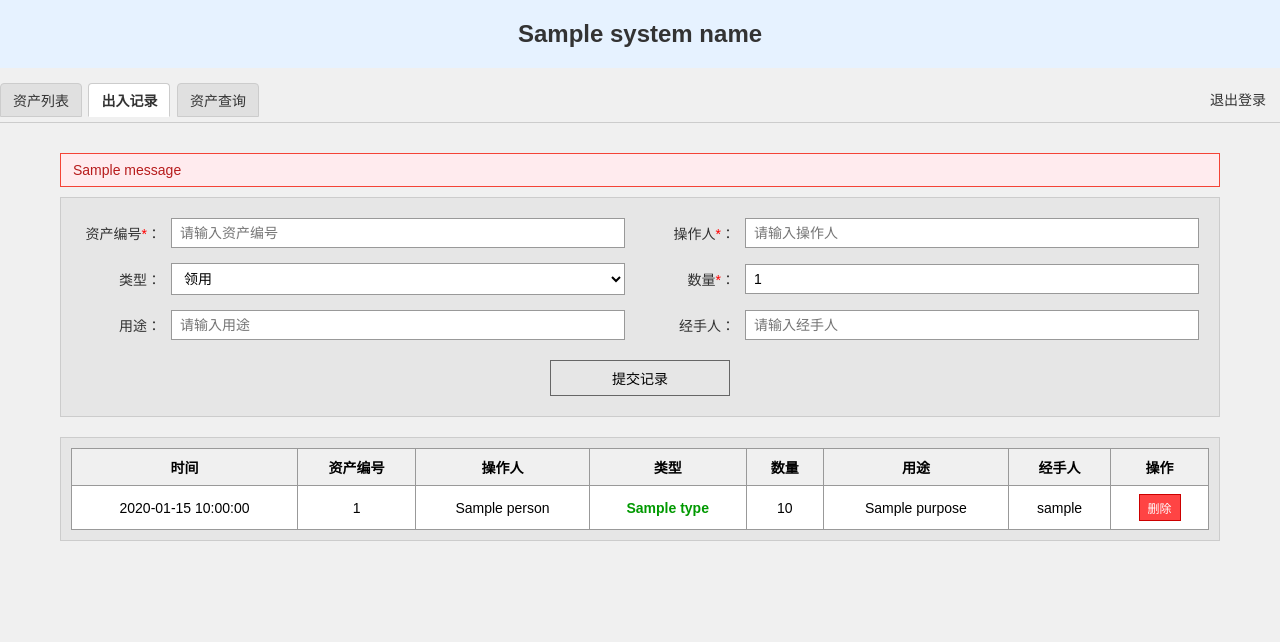
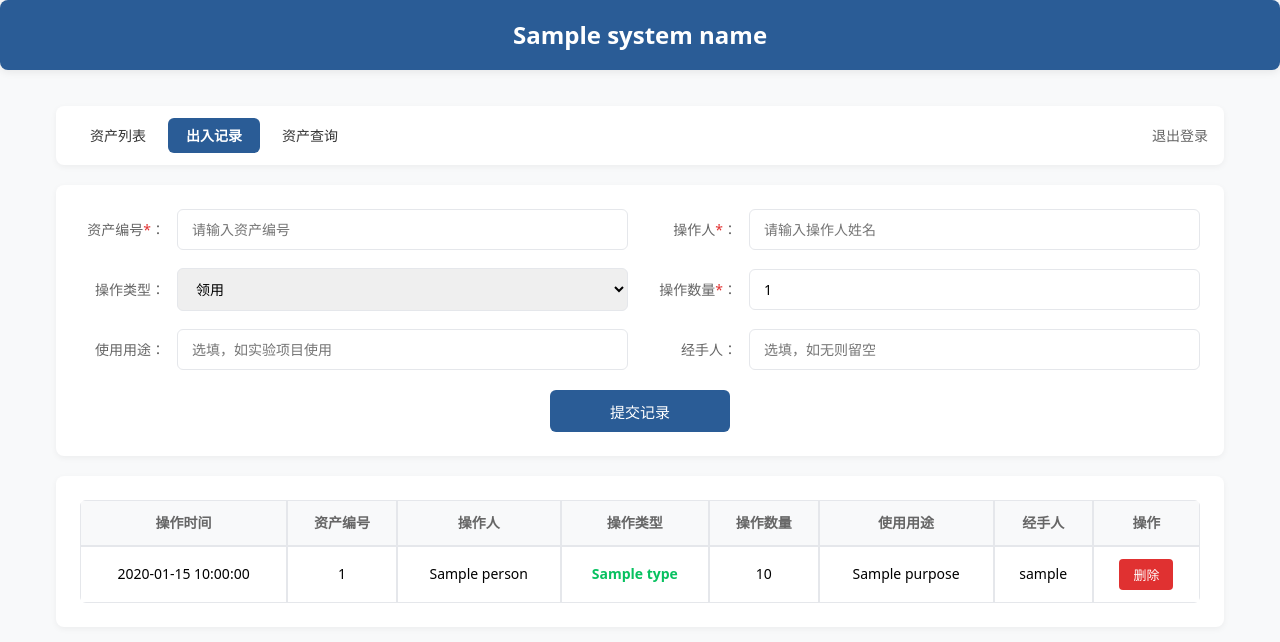
Before and after one commit to liuhuaqing446/lab-asset, a Flask app: template templates/record.html in a window 1280 px wide. Shown: the top 642 px of the page. Run offline with Flask 3, Linux system fonts and the light colour scheme; the visitor is signed in with stand-in values (Sample User, id 1); tables that the repository leaves empty or names only in its code hold one stand-in row (values such as "Sample post"); the template is opened without the code that fills it: most values are stand-ins (such as "Sample title", 1, 10 or a date in 2020); one stand-in notice (Sample message) is shown.

Commit message:
Update record.html

```diff
--- a/templates/record.html
+++ b/templates/record.html
@@ -5,200 +5,85 @@
 <meta name="viewport" content="width=device-width, initial-scale=1.0,user-scalable=no">
 <title>{{system_name}}</title>
 <style>
-/* 全局样式，与index.html完全统一 */
-* {
-  box-sizing: border-box;
-  margin: 0;
-  padding: 0;
-  font-family: "Microsoft YaHei", Arial, sans-serif;
-}
-body {
-  background: #f0f0f0;
-}
-.container {
-  max-width: 1200px;
-  margin: 0 auto;
-  padding: 20px;
-}
-.header {
-  background: #e6f2ff;
-  padding: 20px;
-  text-align: center;
-  font-size: 24px;
-  font-weight: bold;
-  color: #333;
-  margin-bottom: 10px;
-}
-.nav {
-  background: #f0f0f0;
-  padding: 5px 0;
-  margin-bottom: 10px;
-  border-bottom: 1px solid #ccc;
-}
-.nav a {
-  display: inline-block;
-  padding: 6px 12px;
-  background: #e0e0e0;
-  border: 1px solid #ccc;
-  border-radius: 4px 4px 0 0;
-  text-decoration: none;
-  color: #333;
-  font-size: 14px;
-  margin-right: 2px;
-}
-.nav a.active {
-  background: #fff;
-  border-bottom: 1px solid #fff;
-  font-weight: bold;
-}
-.nav .logout {
-  float: right;
-  background: transparent;
-  border: none;
-  color: #333;
-}
-.form-box {
-  background: #e6e6e6;
-  padding: 20px;
-  border: 1px solid #ccc;
-  margin-bottom: 20px;
-}
-.form-grid {
-  display: grid;
-  grid-template-columns: 1fr 1fr;
-  gap: 15px 30px;
-  margin-bottom: 20px;
-}
-.form-group {
-  display: flex;
-  align-items: center;
-  gap: 10px;
-}
-.form-group label {
-  width: 80px;
-  text-align: right;
-  font-size: 14px;
-  color: #333;
-}
-.form-group input, .form-group select {
-  flex: 1;
-  padding: 6px 8px;
-  border: 1px solid #999;
-  font-size: 14px;
-  background: #fff;
-}
-.btn-submit {
-  display: block;
-  width: 180px;
-  height: 36px;
-  margin: 0 auto;
-  background: #e6e6e6;
-  border: 1px solid #666;
-  font-size: 14px;
-  cursor: pointer;
-}
-.table-box {
-  background: #e6e6e6;
-  padding: 10px;
-  border: 1px solid #ccc;
-}
-table {
-  width: 100%;
-  border-collapse: collapse;
-  border: 1px solid #999;
-  background: #fff;
-}
-th, td {
-  border: 1px solid #999;
-  padding: 8px 12px;
-  text-align: center;
-  font-size: 14px;
-  white-space: nowrap;
-}
-th {
-  background: #f0f0f0;
-  font-weight: bold;
-}
-.type-in {
-  color: #009900;
-  font-weight: bold;
-}
-.type-out {
-  color: #cc0000;
-  font-weight: bold;
-}
-.btn-delete {
-  background: #ff4444;
-  color: #fff;
-  border: 1px solid #cc0000;
-  padding: 4px 8px;
-  font-size: 12px;
-  cursor: pointer;
-}
-.flash {
-  padding: 8px 12px;
-  margin-bottom: 10px;
-  background: #ffebee;
-  color: #b71c1c;
-  border: 1px solid #f44336;
-  font-size: 14px;
-}
-@media (max-width: 768px) {
-  .form-grid {
-    grid-template-columns: 1fr;
-  }
-  .form-group label {
-    width: 70px;
-  }
-  table {
-    display: block;
-    overflow-x: auto;
-  }
+* {box-sizing:border-box;margin:0;padding:0;font-family:system-ui, "Microsoft YaHei", sans-serif;}
+body {background:#f8f9fa;line-height:1.4;}
+/* 容器 */
+.container {max-width:1200px;margin:0 auto;padding:16px;}
+/* 头部 */
+.header {background:#2a5c96;color:#fff;padding:18px;text-align:center;font-size:24px;font-weight:600;box-shadow:0 2px 8px rgba(0,0,0,0.08);margin-bottom:20px;border-radius:8px;}
+/* 导航 */
+.nav {background:#fff;padding:12px 16px;border-radius:8px;box-shadow:0 2px 6px rgba(0,0,0,0.05);margin-bottom:20px;display:flex;align-items:center;gap:4px;}
+.nav a {padding:8px 18px;border-radius:6px;text-decoration:none;color:#333;font-size:14px;transition:all 0.2s ease;}
+.nav a.active {background:#2a5c96;color:#fff;font-weight:600;}
+.nav a:hover:not(.active):not(.logout) {background:#f5f7fa;color:#2a5c96;}
+.nav a.logout {margin-left:auto;color:#666;padding:8px 0;}
+.nav a.logout:hover {color:#2a5c96;background:transparent;}
+/* 表单盒子 */
+.form-box {background:#fff;padding:24px;border-radius:8px;box-shadow:0 2px 6px rgba(0,0,0,0.05);margin-bottom:20px;}
+.form-grid {display:grid;grid-template-columns:1fr 1fr;gap:18px 24px;}
+.form-group {display:flex;align-items:center;gap:12px;}
+.form-group label {width:85px;text-align:right;font-size:14px;color:#666;}
+.form-group label span {color:#e03131;}
+.form-group input, .form-group select {flex:1;padding:10px 14px;border:1px solid #e5e7eb;border-radius:6px;font-size:14px;transition:all 0.2s ease;outline:none;}
+.form-group input:focus, .form-group select:focus {border-color:#2a5c96;box-shadow:0 0 0 3px rgba(42,92,150,0.1);}
+.btn-submit {width:180px;height:42px;margin:20px auto 0;display:block;background:#2a5c96;color:#fff;border:none;border-radius:6px;font-size:15px;cursor:pointer;transition:all 0.2s ease;}
+.btn-submit:hover {background:#234b7a;transform:translateY(-1px);}
+.btn-submit:active {transform:translateY(0);}
+/* 表格盒子 */
+.table-box {background:#fff;padding:24px;border-radius:8px;box-shadow:0 2px 6px rgba(0,0,0,0.05);overflow-x:auto;}
+table {width:100%;border-collapse:separate;border-spacing:0;border-radius:6px;overflow:hidden;}
+th, td {border:1px solid #e5e7eb;padding:12px 14px;text-align:center;font-size:14px;white-space:nowrap;}
+th {background:#f8f9fa;font-weight:600;color:#666;}
+tr:hover {background:#fafbfc;}
+.type-in {color:#07c160;font-weight:600;}
+.type-out {color:#e03131;font-weight:600;}
+/* 按钮 */
+.btn-delete {background:#e03131;color:#fff;border:none;padding:6px 14px;border-radius:4px;font-size:13px;cursor:pointer;transition:all 0.2s ease;}
+.btn-delete:hover {background:#c92a2a;}
+/* 提示框 */
+.flash {padding:12px 16px;border-radius:6px;margin-bottom:16px;background:#fff5f5;color:#e03131;border:1px solid #ffd9d9;animation:fadeIn 0.3s ease;}
+@keyframes fadeIn {from{opacity:0;transform:translateY(-8px);}to{opacity:1;transform:translateY(0);}}
+/* 响应式 */
+@media (max-width:768px) {
+  .form-grid {grid-template-columns:1fr;}
+  .form-group label {width:70px;font-size:13px;}
+  .form-group input, .form-group select {padding:8px 12px;font-size:13px;}
+  .nav {flex-wrap:wrap;padding:10px;}
+  .nav a {padding:6px 12px;font-size:13px;flex:1;text-align:center;}
+  .nav a.logout {margin-left:0;flex:100%;text-align:right;}
+  th, td {padding:8px 6px;font-size:13px;}
+  .btn-submit {width:100%;}
+  .header {padding:14px;font-size:20px;}
 }
 </style>
 </head>
 <body>
 <div class="header">{{system_name}}</div>
-<div class="nav">
-  <a href="/">资产列表</a>
-  <a href="/record" class="active">出入记录</a>
-  <a href="/query">资产查询</a>
-  <a href="/logout" class="logout">退出登录</a>
-</div>
 <div class="container">
-  {% with msg=get_flashed_messages() %}{% if msg %}{% for m in msg %}
-  <div class="flash">{{m}}</div>{% endfor %}{% endif %}{% endwith %}
+  <div class="nav">
+    <a href="/">资产列表</a>
+    <a href="/record" class="active">出入记录</a>
+    <a href="/query">资产查询</a>
+    <a href="/logout" class="logout">退出登录</a>
+  </div>
+
+  {% with messages = get_flashed_messages() %}
+    {% if messages %}
+      {% for msg in messages %}
+        <div class="flash" id="flash-tip">{{msg}}</div>
+      {% endfor %}
+    {% endif %}
+  {% endwith %}
 
   <div class="form-box">
     <form method="post" action="/do_record">
       <div class="form-grid">
-        <div class="form-group">
-          <label>资产编号<span style="color:red">*</span>：</label>
-          <input type="text" name="asset_id" required placeholder="请输入资产编号">
-        </div>
-        <div class="form-group">
-          <label>操作人<span style="color:red">*</span>：</label>
-          <input type="text" name="person" required placeholder="请输入操作人">
-        </div>
-        <div class="form-group">
-          <label>类型：</label>
-          <select name="type">
-            <option value="领用">领用</option>
-            <option value="归还">归还</option>
-          </select>
-        </div>
-        <div class="form-group">
-          <label>数量<span style="color:red">*</span>：</label>
-          <input type="number" name="quantity" value="1" min="1" required>
-        </div>
-        <div class="form-group">
-          <label>用途：</label>
-          <input type="text" name="purpose" placeholder="请输入用途">
-        </div>
-        <div class="form-group">
-          <label>经手人：</label>
-          <input type="text" name="handler" placeholder="请输入经手人">
-        </div>
+        <div class="form-group"><label>资产编号<span>*</span>：</label><input name="asset_id" required placeholder="请输入资产编号"></div>
+        <div class="form-group"><label>操作人<span>*</span>：</label><input name="person" required placeholder="请输入操作人姓名"></div>
+        <div class="form-group"><label>操作类型：</label><select name="type"><option value="领用">领用</option><option value="归还">归还</option></select></div>
+        <div class="form-group"><label>操作数量<span>*</span>：</label><input type="number" name="quantity" value="1" min="1" required></div>
+        <div class="form-group"><label>使用用途：</label><input name="purpose" placeholder="选填，如实验项目使用"></div>
+        <div class="form-group"><label>经手人：</label><input name="handler" placeholder="选填，如无则留空"></div>
       </div>
       <button type="submit" class="btn-submit">提交记录</button>
     </form>
@@ -208,29 +93,18 @@
     <table>
       <thead>
         <tr>
-          <th>时间</th>
-          <th>资产编号</th>
-          <th>操作人</th>
-          <th>类型</th>
-          <th>数量</th>
-          <th>用途</th>
-          <th>经手人</th>
-          <th>操作</th>
+          <th>操作时间</th><th>资产编号</th><th>操作人</th><th>操作类型</th><th>操作数量</th><th>使用用途</th><th>经手人</th><th>操作</th>
         </tr>
       </thead>
       <tbody>
-        {% for r in records %}
+        {% for record in records %}
         <tr>
-          <td>{{r.time}}</td>
-          <td>{{r.asset_id}}</td>
-          <td>{{r.person}}</td>
-          <td class="{{'type-out' if r.type=='领用' else 'type-in'}}">{{r.type}}</td>
-          <td>{{r.quantity}}</td>
-          <td>{{r.purpose}}</td>
-          <td>{{r.handler}}</td>
+          <td>{{record.time}}</td><td>{{record.asset_id}}</td><td>{{record.person}}</td>
+          <td class="{{'type-out' if record.type=='领用' else 'type-in'}}">{{record.type}}</td><td>{{record.quantity}}</td>
+          <td>{{record.purpose or '未填写'}}</td><td>{{record.handler or '未填写'}}</td>
           <td>
-            <form method="post" action="/delete_record" onsubmit="return confirm('确定删除该记录？')" style="display:inline;">
-              <input type="hidden" name="record_id" value="{{r.id}}">
+            <form method="post" action="/delete_record" onsubmit="return confirm('确定删除？删除后库存将自动恢复！')" style="display:inline;">
+              <input type="hidden" name="record_id" value="{{record.id}}">
               <button type="submit" class="btn-delete">删除</button>
             </form>
           </td>
@@ -240,5 +114,22 @@
     </table>
   </div>
 </div>
+
+<script>
+// 提示框3秒自动消失，优化过渡动画
+const flashTip = document.getElementById('flash-tip');
+if (flashTip) {
+  setTimeout(() => {
+    flashTip.style.opacity = '0';
+    flashTip.style.transition = 'opacity 0.6s ease, transform 0.6s ease';
+    flashTip.style.transform = 'translateY(-10px)';
+    setTimeout(() => flashTip.remove(), 600);
+  }, 3000);
+}
+// 优化表单输入，资产编号禁止空格
+document.querySelector('input[name="asset_id"]').addEventListener('keydown', (e) => {
+  if (e.key === ' ') e.preventDefault();
+});
+</script>
 </body>
 </html>
```
